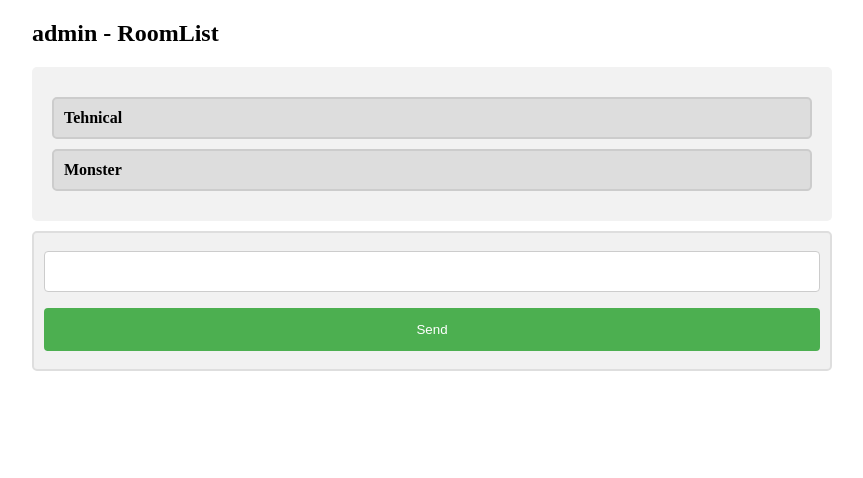
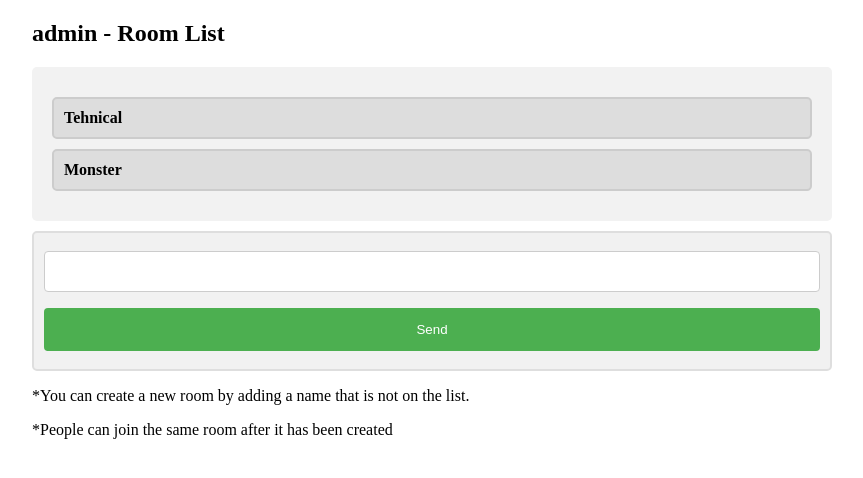
Before and after one commit to LeontePetru/DjangoASO, a Django app: page /roomList/admin/ in a window 1280 px wide. Shown: the top 478 px of the page, without its empty margins (208-1071 px from the left). Run offline with Django 4.2, Linux system fonts and the light colour scheme; data comes from the database, SQL or seed files in the repository; both versions use the stored data as it was after the commit; some libraries are stand-ins or nearby versions.

Commit message:
working2

```diff
--- a/templates/chatRoom.html
+++ b/templates/chatRoom.html
@@ -56,7 +56,7 @@ body {
 </head>
 <body>
 
-<h2>{{room}} - DjChat</h2>
+<h2>{{room}} - Room Chat</h2>
 
 <div id="display">
 
--- a/templates/roomSelector.html
+++ b/templates/roomSelector.html
@@ -59,7 +59,7 @@ body {
 </head>
 <body>
 
-<h2>{{username}} - RoomList</h2>
+<h2>{{username}} - Room List</h2>
 
 <div id="display">
 
@@ -141,7 +141,12 @@ setInterval(function(){
     </form>
 </div>
 
-
+<p>
+    *You can create a new room by adding a name that is not on the list.
+</p>
+<p>
+    *People can join the same room after it has been created
+</p>
 </body>
 
 </html>
```
Also changed, not shown: db.sqlite3.
